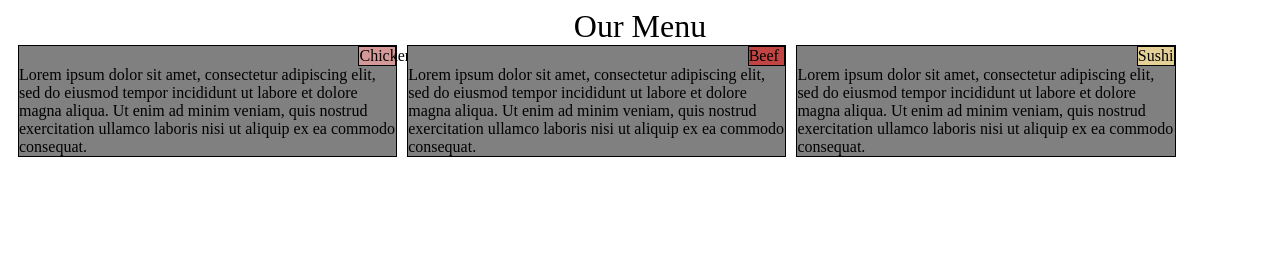
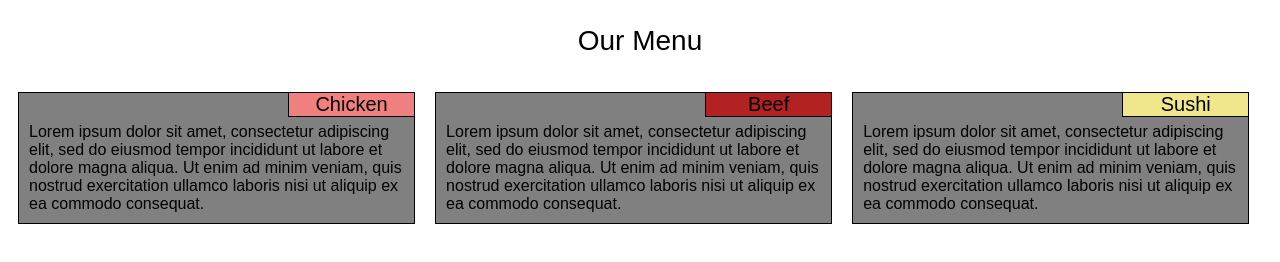
Before and after one commit to MassimoFumagalli/coursera-test, a plain HTML site: page assignment/module2-solution/index.html in a window 1280 px wide. Drawn offline with Linux system fonts and the light colour scheme.

Commit message:
Assignment completed

```diff
--- a/assignment/module2-solution/css/styles.css
+++ b/assignment/module2-solution/css/styles.css
@@ -1,56 +1,81 @@
 * {
-	box-sizing: border-box;
+	font-family: Arial, Helvetica, sans-serif;
 }
 
 header {
 	text-align: center;
 	vertical-align: middle;
-	font-size: 2em;
+	font-size: 1.75em;
+	margin-top: 25px;
+    margin-bottom: 25px;
 }
 
 section {
-	background-color: gray;
-	border: 1px;
-	border-color: black;
-	border-style: solid;
-	margin-left: 10px;
+	box-sizing: border-box;
+	position: relative;
 }
 
 .section-title {
-	float: right;
-	width: 10%;
-	border: 1px;
-	border-color: black;
-	border-style: solid;
+	position: absolute;
+	font-size: 1.25em;
+	right: 10px;
+	top: 10px;
+	margin: 0;
+	width: 30%;
+	border: solid black 1px;
+	text-align: center;
 }
 
 .section-descr {
-	clear: right;
-}
-
-.col-lg-4 {
-	width: 30%;
-	float: left;
+	font-size: 1em;
+	background-color: gray;
+	border: solid black 1px;
+	padding-top: 30px;
+	padding-left: 10px;
+	padding-right: 10px;
+	padding-bottom: 10px;
+	margin: 10px;
 }
 
 #section1 > .section-title {
-	background-color: #D59898;
+	background-color: LightCoral;
 }
 
 #section2 > .section-title{
-	background-color: #C14543;
+	background-color: FireBrick;
 }
 
 #section3 > .section-title {
-	background-color: #E5D198;
+	background-color: Khaki;
 }
 
-/* Tablet style */
-@media (min-width:  768px and max-width: 991px) {
-
+/* Style only for Mobile */
+@media (max-width: 767px) {
+	.col-xs-12 {
+		width: 100%;
+		float: left;
+}
 }
 
-/* Desktop style */
+/* Style only for Tablet */
+@media (min-width: 768px) and (max-width: 991px) {
+	.col-md-6, .col-md-12 {
+		float: left;
+	}
+
+	.col-md-6 {
+		width: 50%;
+	}
+
+	.col-md-12 {
+		width: 100%;
+	}
+}
+
+/* Style only for Desktop */
 @media (min-width: 992px) {
-
+	.col-lg-4 {
+		width: 33%;
+		float: left;
+	}
 }
--- a/assignment/module2-solution/index.html
+++ b/assignment/module2-solution/index.html
@@ -11,30 +11,30 @@
 <body>
 	<header>Our Menu</header>
 
-	<section id="section1" class="col-lg-4">
+	<section id="section1" class="col-xs-12 col-md-6 col-lg-4">
 		<div class="section-title">
 			Chicken
 		</div>
 		<div class="section-descr">
-		Lorem ipsum dolor sit amet, consectetur adipiscing elit, sed do eiusmod tempor incididunt ut labore et dolore magna aliqua. Ut enim ad minim veniam, quis nostrud exercitation ullamco laboris nisi ut aliquip ex ea commodo consequat.
+			Lorem ipsum dolor sit amet, consectetur adipiscing elit, sed do eiusmod tempor incididunt ut labore et dolore magna aliqua. Ut enim ad minim veniam, quis nostrud exercitation ullamco laboris nisi ut aliquip ex ea commodo consequat.
 		</div>
 	</section>
 
-	<section id="section2" class="col-lg-4">
+	<section id="section2" class="col-xs-12 col-md-6 col-lg-4">
 		<div class="section-title">
 			Beef
 		</div>
 		<div class="section-descr">
-		Lorem ipsum dolor sit amet, consectetur adipiscing elit, sed do eiusmod tempor incididunt ut labore et dolore magna aliqua. Ut enim ad minim veniam, quis nostrud exercitation ullamco laboris nisi ut aliquip ex ea commodo consequat.
+			Lorem ipsum dolor sit amet, consectetur adipiscing elit, sed do eiusmod tempor incididunt ut labore et dolore magna aliqua. Ut enim ad minim veniam, quis nostrud exercitation ullamco laboris nisi ut aliquip ex ea commodo consequat.
 		</div>
 	</section>
 
-	<section id="section3" class="col-lg-4">
+	<section id="section3" class="col-xs-12 col-md-12 col-lg-4">
 		<div class="section-title">
 			Sushi
 		</div>
 		<div class="section-descr">
-		Lorem ipsum dolor sit amet, consectetur adipiscing elit, sed do eiusmod tempor incididunt ut labore et dolore magna aliqua. Ut enim ad minim veniam, quis nostrud exercitation ullamco laboris nisi ut aliquip ex ea commodo consequat.
+			Lorem ipsum dolor sit amet, consectetur adipiscing elit, sed do eiusmod tempor incididunt ut labore et dolore magna aliqua. Ut enim ad minim veniam, quis nostrud exercitation ullamco laboris nisi ut aliquip ex ea commodo consequat.
 		</div>
 	</section>
 </body>
```
